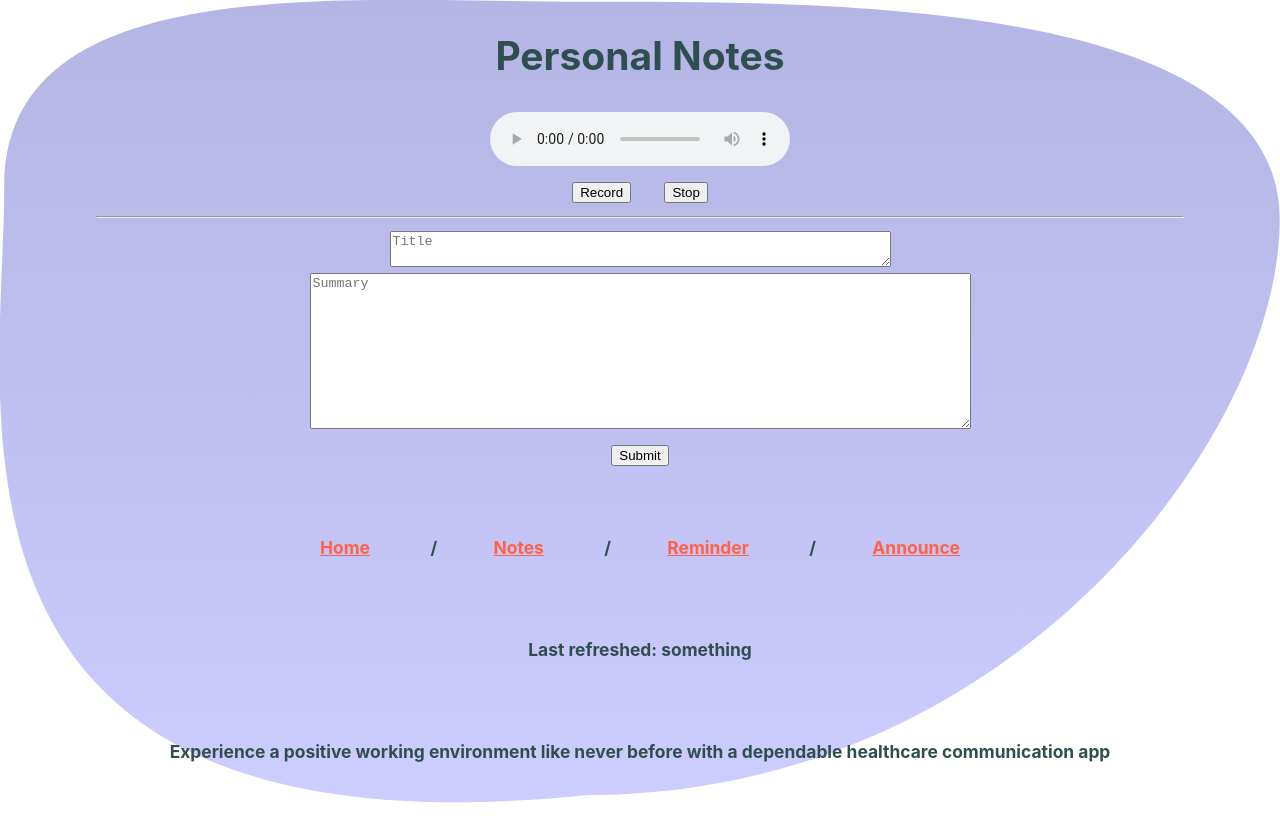
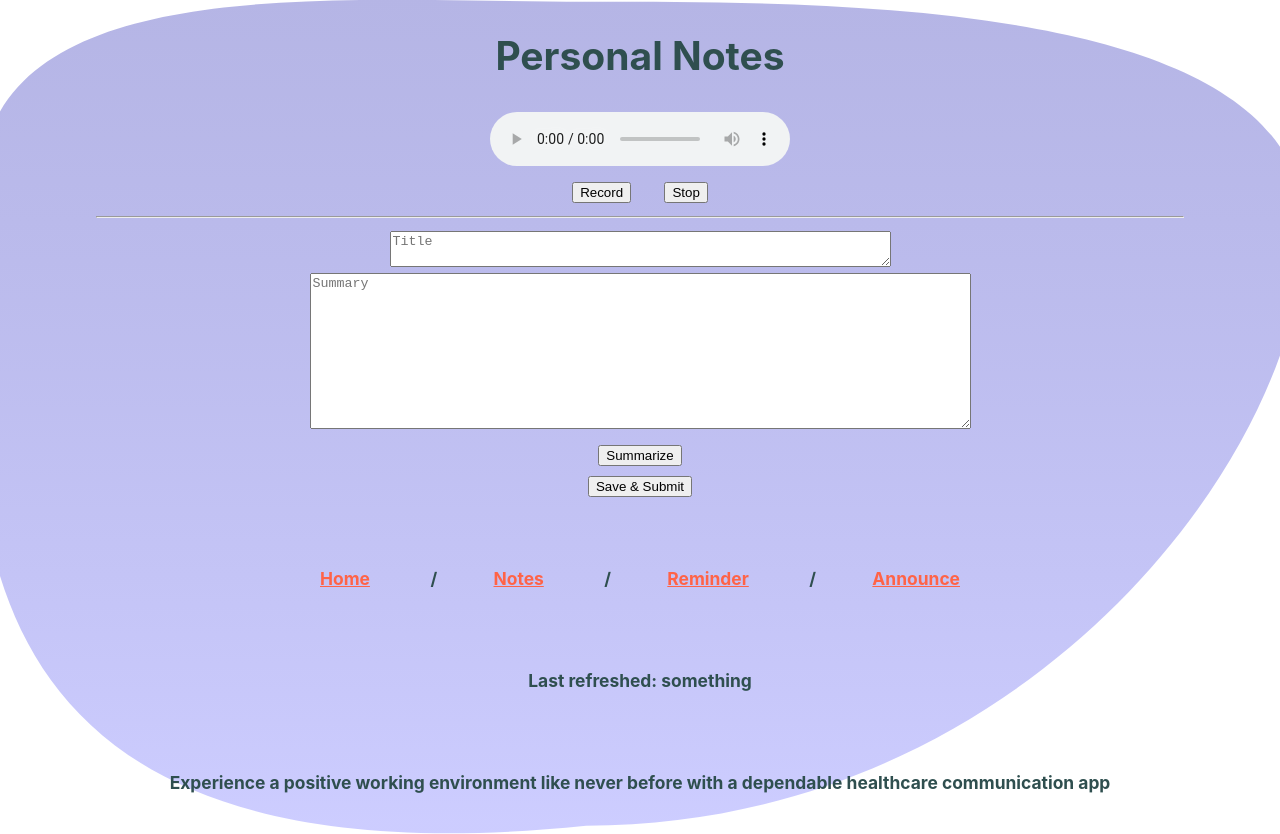
Before and after one commit to yukui5401/hostalky-ai, a React (Create React App) app: page /notes in a window 1280 px wide. Before the commit the page ends 803 px from the top, so only its background shows below. Built offline with nearby package versions, Linux system fonts and the light colour scheme; no server answers.

Commit message:
added save button to notes, saves notes to dummy user-specific database

```diff
--- a/src/Announce.js
+++ b/src/Announce.js
@@ -201,7 +201,7 @@ const Announce = () => {
                     required
                 />
                 <br />
-                <button type="submit">Submit</button>
+                <button type="submit">Summarize</button>
             </form>
             <p>JSON recipient data: {JSON.stringify(data.id_list)}</p>
             <h3>{data.title}</h3>
--- a/src/Notes.js
+++ b/src/Notes.js
@@ -2,6 +2,7 @@ import React, { useState, useEffect } from "react";
 
 
 const Notes = () => {
+    const token = localStorage.getItem('token');
 
     useEffect(() => {
         const btnStart = document.querySelector('button[name="record"]');
@@ -115,6 +116,25 @@ const Notes = () => {
         }
     };
 
+    const handleSave = async (e) => {
+        e.preventDefault();
+        const response = await fetch("/notes", {
+            method: "POST",
+            headers: {
+                'Content-Type': 'application/json',
+                'Authorization': `${token}`
+            },
+            body: JSON.stringify(data)
+        });
+        if (response.ok) {
+            const responseData = await response.json();
+            setData(responseData);
+            console.log("It worked");
+        } else {
+            console.error("Failed to submit");
+        }
+    };
+
 
     return (
         <>
@@ -150,7 +170,8 @@ const Notes = () => {
                     required
                 />
                 <br />
-                <button type="submit">Submit</button>
+                <button type="submit">Summarize</button><br/>
+                <button type="button" onClick={handleSave}>Save & Submit</button>
             </form>
 
             <h3>{data.title}</h3>
--- a/src/Reminder.js
+++ b/src/Reminder.js
@@ -157,7 +157,7 @@ const Reminder = () => {
                         required
                     />
                 </h6>
-                <button type="submit">Submit</button>
+                <button type="submit">Summarize</button>
             </form>
 
             <h3>{data.title}</h3>
```
Also changed, not shown: 1 other file (tests, documents, lock files or other folders).
